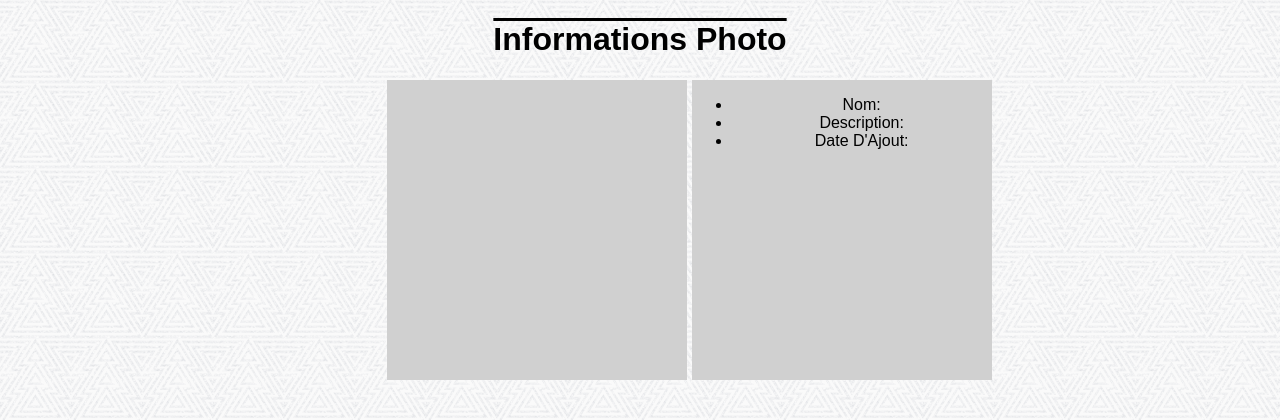
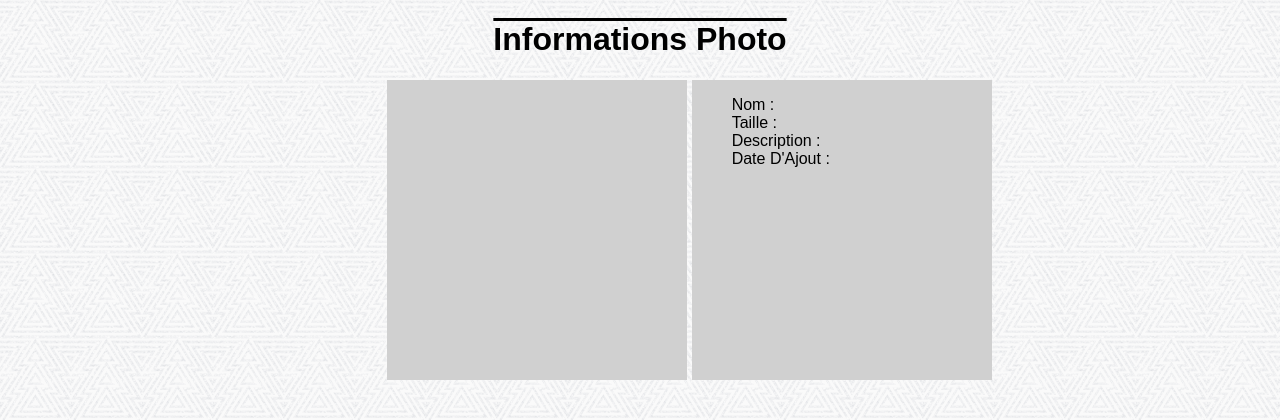
Before and after one commit to RePloZ/Sahe-, a PHP site: page /info.html in a window 1280 px wide. Shown: the part 87-507 px from the top of the page. Run offline with PHP 8.4, Linux system fonts and the light colour scheme.

Commit message:
modification
all

```diff
--- a/bibliotheque.html
+++ b/bibliotheque.html
@@ -18,7 +18,7 @@
 </div>
 
 <br><form>
-  <a href="page2.html"><input type="button" value="suivant"class="bvalid" ></a>
+  <a href="page2.html"><input type="button" value="suivant"id="bvalid" ></a>
 </form>
 
 
--- a/css/bibliotheque.css
+++ b/css/bibliotheque.css
@@ -11,13 +11,14 @@
 h1{
 	text-align: center;
 	text-decoration: overline;
+	opacity: 0.75;
 }
  #photo1{
 	height: 300px;
 	width: 300px;
 	background:#d0d0d0;
 	margin: auto;
-
+	opacity: 0.75;
 }
 .connect{
     float: right;
--- a/css/info.css
+++ b/css/info.css
@@ -32,8 +32,10 @@
 }
 li{
 	color: black;
-	text-align: center;
-
+	display:block;
+}
+ul{
+	text-align: left;
 }
 .connect{
     float: right;
--- a/css/page2.css
+++ b/css/page2.css
@@ -13,12 +13,14 @@
 h1{
 	text-align: center;
 	text-decoration: overline;
+	opacity: 0.75;
 }
  #photo1{
 	height: 300px;
 	width: 300px;
 	background:#d0d0d0;
 	margin: auto;
+	opacity: 0.75;
 
 }
 .connect{
--- a/info.html
+++ b/info.html
@@ -20,9 +20,11 @@
 	</div>
 	<div id="info">
 		<ul>
-		<li>Nom:</li>
-		<li>Description:</li>
-		<li>Date D'Ajout:</li>
+		<li>Nom :</li>
+		<li>Taille :</li>
+		<li>Description :</li>
+		<li>Date D'Ajout :</li>
+
 		</ul>
 	</div>
 </body>
--- a/page2.html
+++ b/page2.html
@@ -17,7 +17,7 @@
 <div id="photo1">
 </div>
 <br><form>
-  <a href="bibliotheque.html"><input type="button" value="précedent" class="bvalid" ></a>
+  <a href="bibliotheque.html"><input type="button" value="précedent" id="bvalid" ></a>
 </form>
 
 
```
